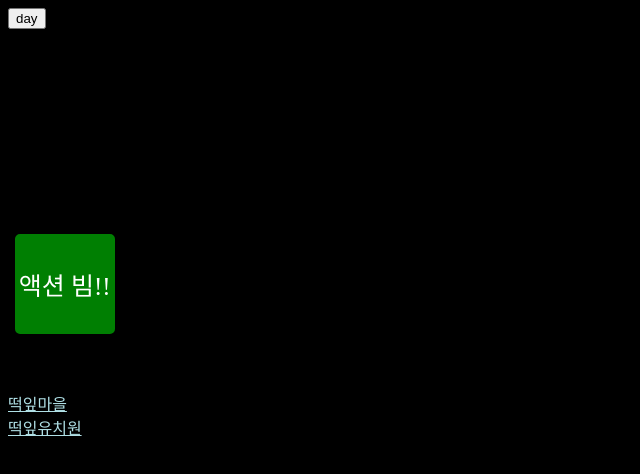
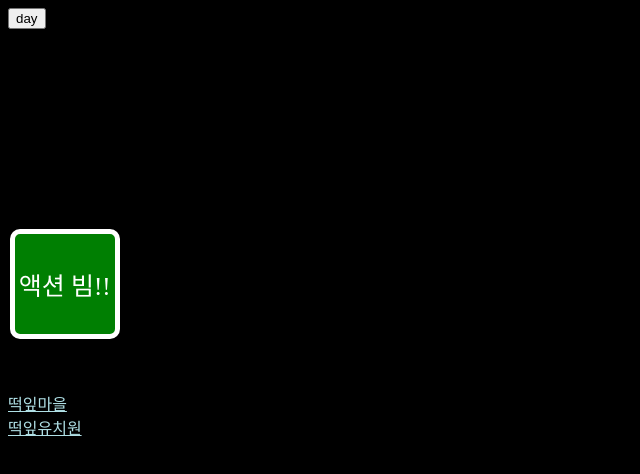
Before and after one commit to HEO7777/my-first-web-site, a plain HTML site: page index.html in a window 1280 px wide. Both pictures are taken after a click on the button "night". Shown: the whole page, without its empty margins (0-640 px from the left). Drawn offline with Linux system fonts and the light colour scheme.

Commit message:
업데이트

```diff
--- a/index.html
+++ b/index.html
@@ -7,19 +7,22 @@
             function nightDayHandler(self) {
                 var a_lst = document.querySelectorAll('a');
                 var i = 0;
-                var target = document.querySelector('body').style;
+                var body = document.querySelector('body');
+                var actBeam = document.querySelector("#ActBeam");
                 if (self.value === 'night') {
-                    target.backgroundColor = 'black';
-                    target.color = 'white';
+                    body.style.backgroundColor = 'black';
+                    body.style.color = 'white';
                     self.value = 'day';
+                    actBeam.style.borderColor = "white";
                     while (i < a_lst.length) {
                         a_lst[i].style.color = 'powderblue';
                         i++;
                     }
                 } else {
-                    target.backgroundColor = 'white';
-                    target.color = 'black';
+                    body.style.backgroundColor = 'white';
+                    body.style.color = 'black';
                     self.value = 'night';
+                    actBeam.style.borderColor = "black";
                     while (i < a_lst.length) {
                         a_lst[i].style.color = 'blue';
                         i++;
@@ -51,7 +54,7 @@
     </head>
     <body>
         <input id="night_day" type="button" value="night" onclick="nightDayHandler(this);">
-        <div onclick="alert('까꿍!!!!!!!!!!!!!!!!!!')">
+        <div id="ActBeam" onclick="alert('까꿍!!!!!!!!!!!!!!!!!!')">
                 액션 빔!!
         </div>
         <br><br><br><br><br><br><br><br><br><br><br><br><br><br>
```
